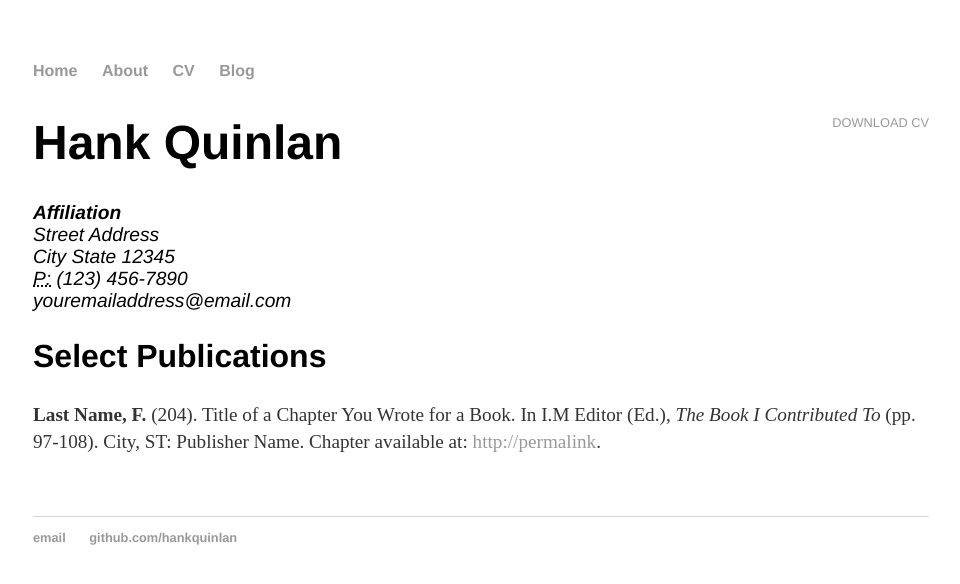
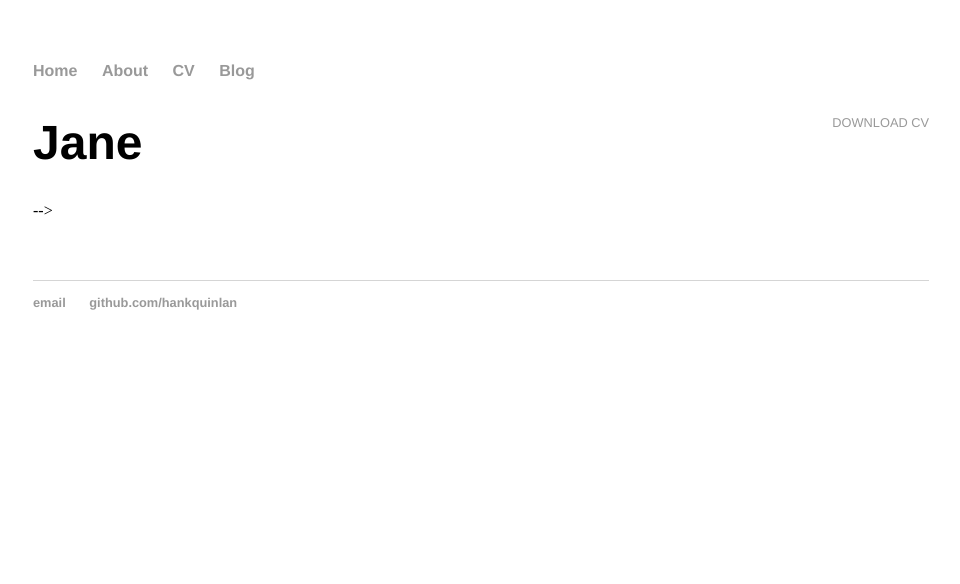
Before and after one commit to MengsD/mengsd.github.io, a Jekyll site: the page built from cv/index.html, in a window 1280 px wide. Shown: the top 584 px of the page, without its empty margins (159-1119 px from the left). Built offline with Jekyll 4.4.1, drawn with Linux system fonts in a browser that asks for light colours.

Commit message:
Update index.html

```diff
--- a/cv/index.html
+++ b/cv/index.html
@@ -3,9 +3,12 @@ layout: default
 title: CV of Your Name
 ---
 
+
+
 	<div class="cv">
 		<a href="#" class="download" title="Download CV as PDF">Download CV</a>
-					<h1>Hank Quinlan</h1>
+					<h1>Jane </h1>
+		                        <!--
 					<address>
 					<strong>Affiliation</strong><br>
 					Street Address<br>
@@ -14,9 +17,10 @@ title: CV of Your Name
 					<span class="obfuscate">youremailaddress@email.com</span>
 					</address>
 
+
 					<h2>Select Publications</h2>
 
 					<p><strong>Last Name, F.</strong> (204). Title of a Chapter You Wrote for a Book. In I.M Editor (Ed.), <em>The Book I Contributed To</em> (pp. 97-108). City, ST: Publisher Name. Chapter available at: <a href="#">http://permalink</a>.
 
-
-	</div>
+					-->
+	-->
```
